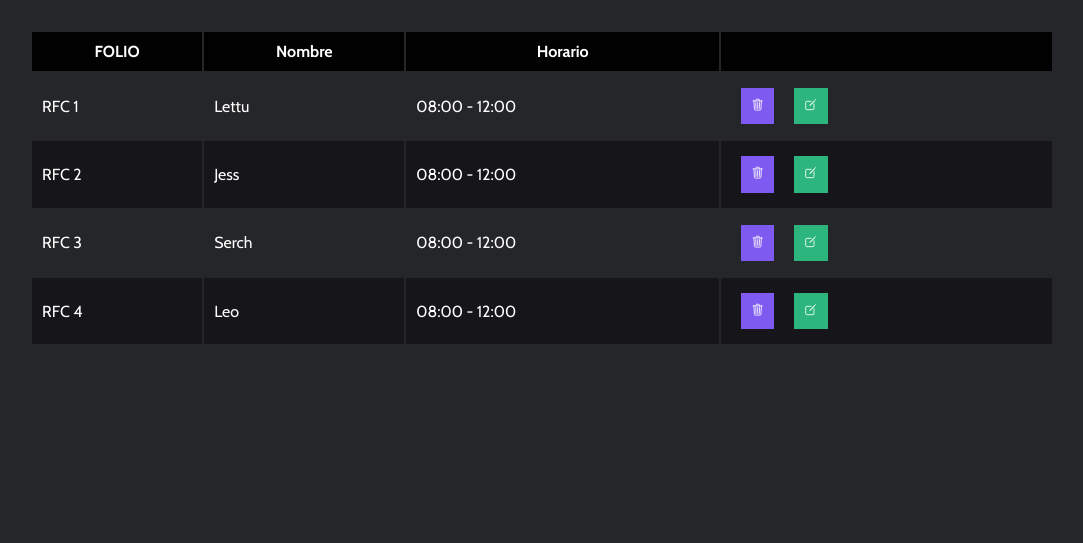
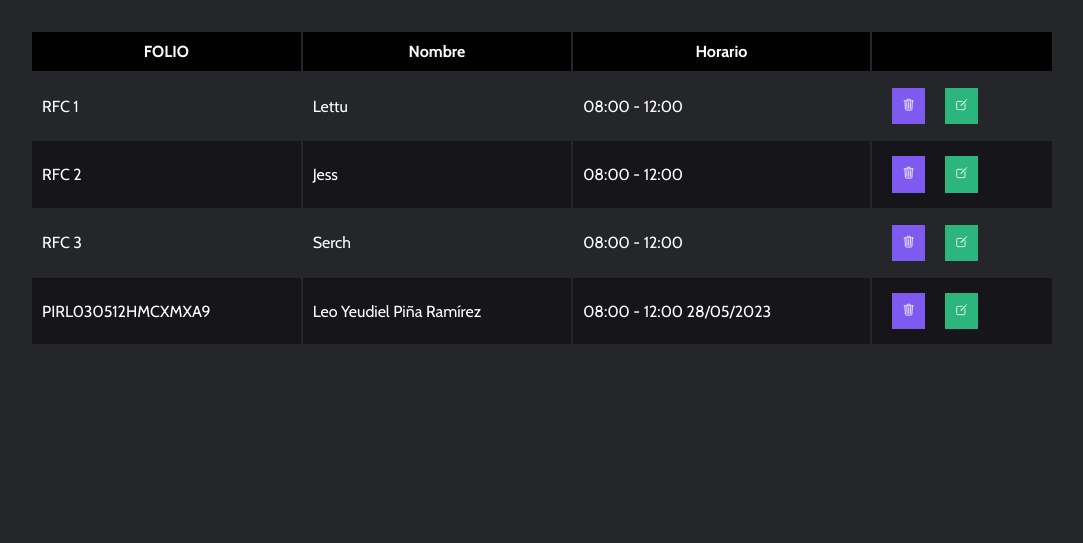
Before and after one commit to LeoYeudiel/ProjectWeb-DJ_MARKET, a PHP site: page /home_admin.html in a window 1280 px wide. Shown: the part 160-703 px from the top of the page, without its empty margins (98-1181 px from the left). Run offline with PHP 8.4, Linux system fonts and the light colour scheme.

Commit message:
fix admin table design

```diff
--- a/css/estilos_home_admin.css
+++ b/css/estilos_home_admin.css
@@ -99,7 +99,7 @@ main .header{
 main .table{
   margin-top: 30px;
   color: #fffffe;
-  width: 100%;
+  overflow-x: auto;
 }
 
 main .table table{
--- a/home_admin.html
+++ b/home_admin.html
@@ -59,9 +59,9 @@
             <td><button><ion-icon name="trash-outline"></ion-icon></button><button><ion-icon name="create-outline"></ion-icon></button></td>
           </tr>
           <tr>
-            <td>RFC 4</td>
-            <td>Leo</td>
-            <td>08:00 - 12:00</td>
+            <td>PIRL030512HMCXMXA9</td>
+            <td>Leo Yeudiel Piña Ramírez</td>
+            <td>08:00 - 12:00 28/05/2023</td>
             <td><button><ion-icon name="trash-outline"></ion-icon></button><button><ion-icon name="create-outline"></ion-icon></button></td>
           </tr>
         </tbody>
```
